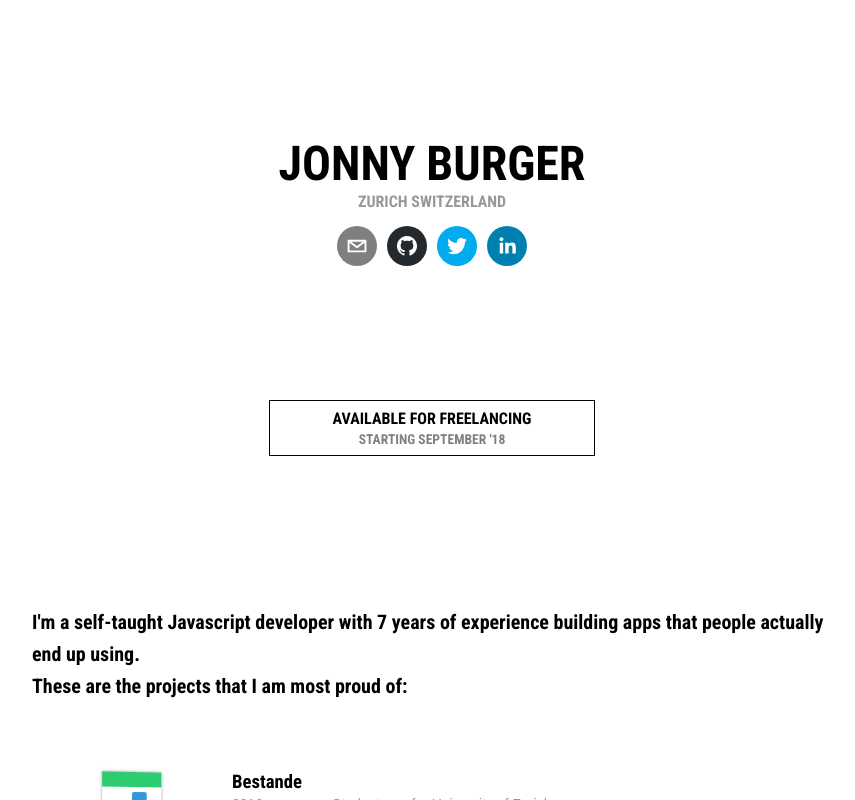
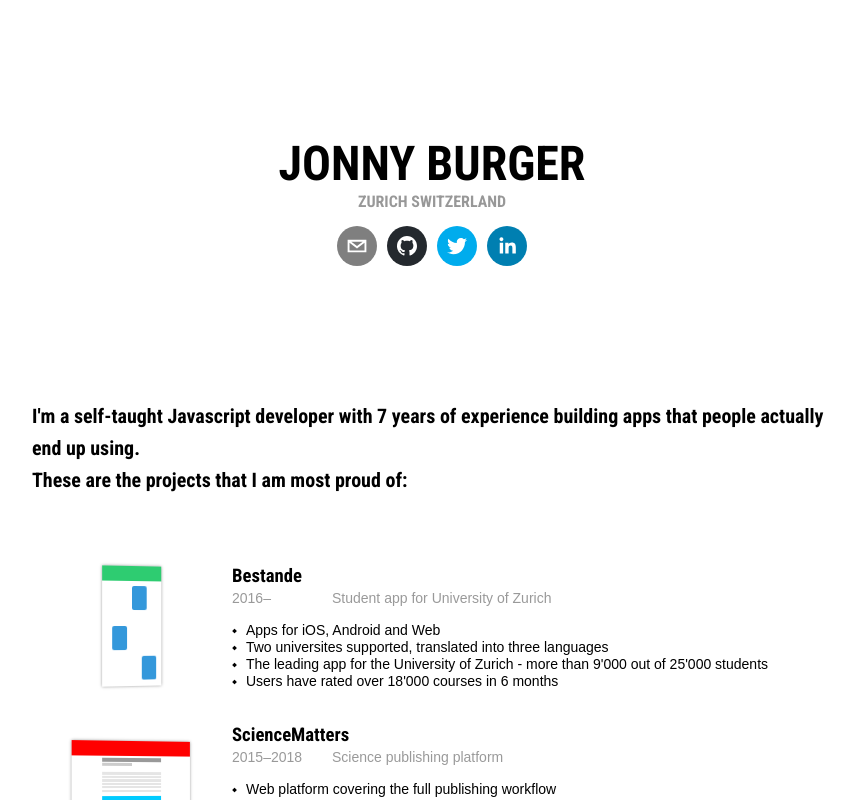
Before and after one commit to JonnyBurger/jonny, a React (Create React App) app: page / in a window 1280 px wide. Shown: the top 800 px of the page, without its empty margins (208-1063 px from the left). Built offline with nearby package versions, Linux system fonts and the light colour scheme.

Commit message:
remove freelance notive

```diff
--- a/src/App.js
+++ b/src/App.js
@@ -58,37 +58,11 @@ const Description = styled.p`
 	line-height: 32px;
 `;
 
-const Freelance = styled.a`
-	display: inline-block;
-	border: 1px solid black;
-	text-transform: uppercase;
-	text-align: center;
-	font-weight: bold;
-	font-family: Roboto Condensed;
-	padding: 8px 12px;
-	margin-bottom: 150px;
-	min-width: 300px;
-	transition: background-color 0.3s, color 0.3s;
-	cursor: pointer;
-	text-decoration: none;
-	color: inherit;
-	&:hover {
-		background: black;
-		color: white;
-	}
-`;
-
 const MobileBreak = styled.div`
 	display: none;
 	${mobile`
 		display: block;
 	`};
-`;
-
-const MobileGray = styled.div`
-	font-size: 0.85em;
-	margin-top: 3px;
-	color: gray;
 `;
 
 class App extends Component {
@@ -123,20 +97,6 @@ class App extends Component {
 						/>
 					</Icons>
 				</Container>
-				<div
-					style={{
-						maxWidth: 500,
-						textAlign: 'center',
-						margin: 'auto',
-						paddingLeft: 20,
-						paddingRight: 20
-					}}
-				>
-					<Freelance href="mailto:hi@jonny.io">
-						Available for Freelancing <MobileBreak />{' '}
-						<MobileGray>starting September '18</MobileGray>
-					</Freelance>
-				</div>
 
 				<Description>
 					I'm a self-taught Javascript developer with 7 years of experience
```
